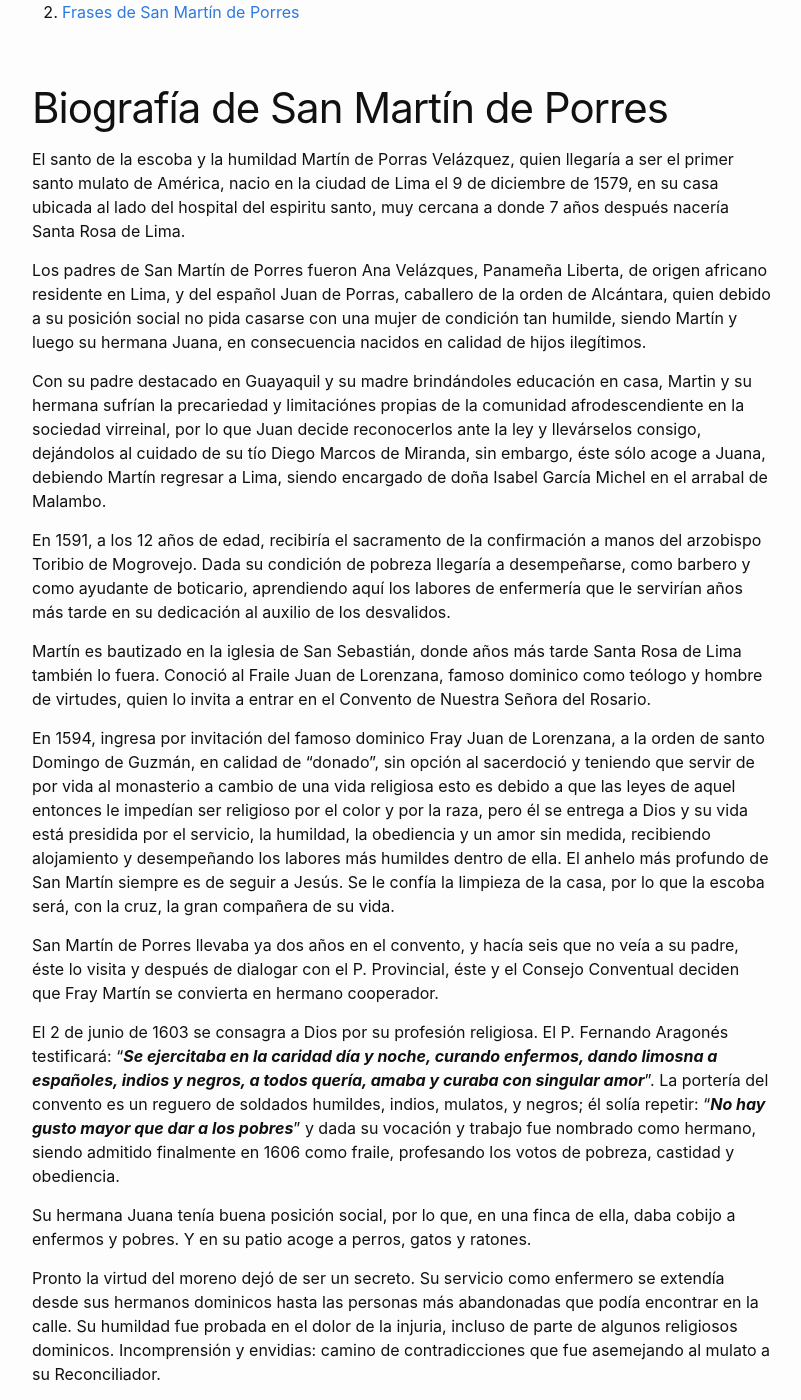
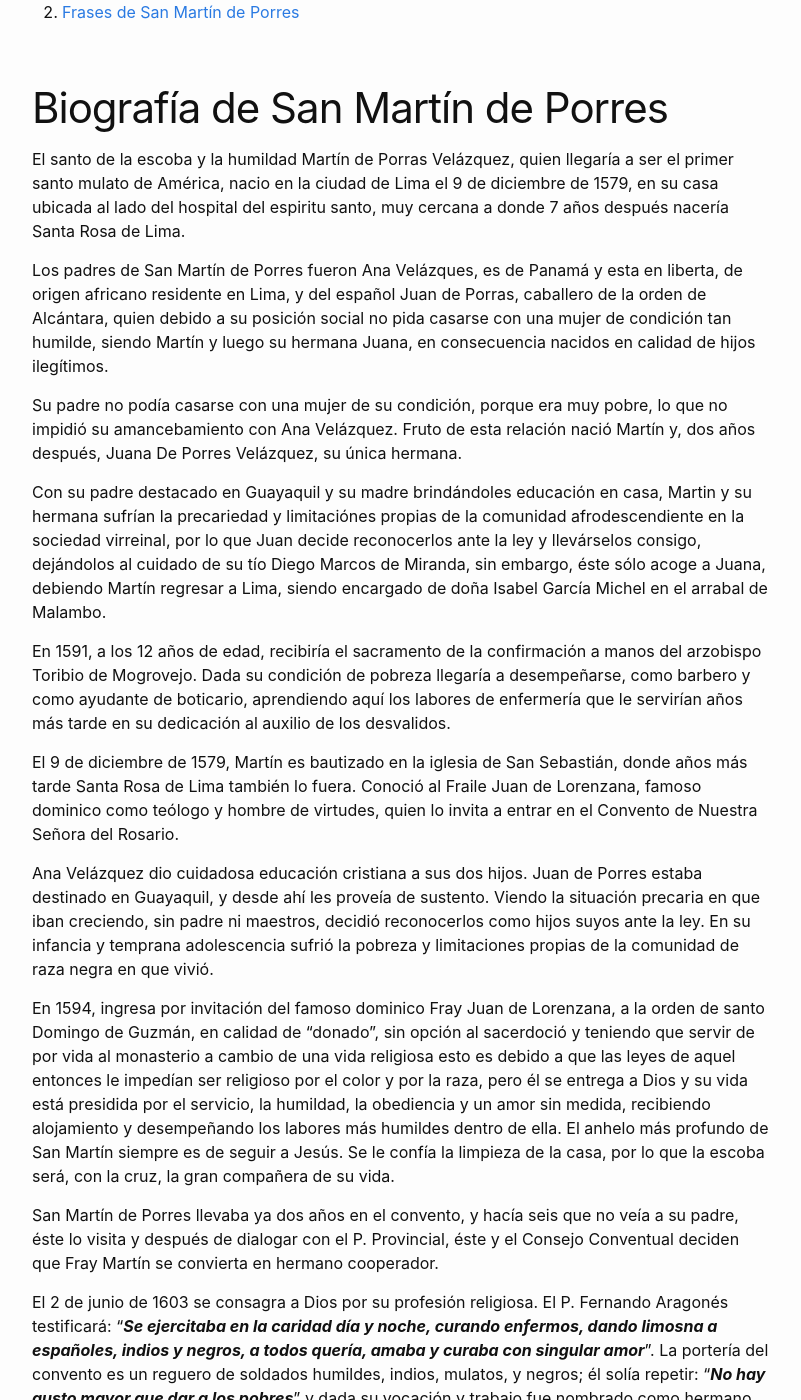
Before and after one commit to dylanmeca/dylanmeca.github.io, a Jekyll site: the page built from _posts/2021-08-10-La-vida-de-San-Martin-de-Porres.md, in a window 1280 px wide and 1400 px high, scrolled down 866 px. Shown: the whole window, without its empty margins (238-1039 px from the left). Built offline with Jekyll 4.4.1, drawn with Linux system fonts in a browser that asks for light colours; a script that is not in the unit is left out; comment, search, counter and statistics services are not loaded.

Commit message:
Update 2021-08-10-La-vida-de-San-Martin-de-Porres.md

```diff
--- a/_posts/2021-08-10-La-vida-de-San-Martin-de-Porres.md
+++ b/_posts/2021-08-10-La-vida-de-San-Martin-de-Porres.md
@@ -53,13 +53,17 @@ keywords:
 
 El santo de la escoba y la humildad Martín de Porras Velázquez, quien llegaría a ser el primer santo mulato de América, nacio en la ciudad de Lima el 9 de diciembre de 1579, en su casa ubicada al lado del hospital del espiritu santo, muy cercana a donde 7 años después nacería Santa Rosa de Lima.
 
-Los padres de San Martín de Porres fueron Ana Velázques, Panameña Liberta, de origen africano residente en Lima, y del español Juan de Porras, caballero de la orden de Alcántara, quien debido a su posición social no pida casarse con una mujer de condición tan humilde, siendo Martín y luego su hermana Juana, en consecuencia nacidos en calidad de hijos ilegítimos.
+Los padres de San Martín de Porres fueron Ana Velázques, es de Panamá y esta en liberta, de origen africano residente en Lima, y del español Juan de Porras, caballero de la orden de Alcántara, quien debido a su posición social no pida casarse con una mujer de condición tan humilde, siendo Martín y luego su hermana Juana, en consecuencia nacidos en calidad de hijos ilegítimos.
+
+Su padre no podía casarse con una mujer de su condición, porque era muy pobre, lo que no impidió su amancebamiento con Ana Velázquez. Fruto de esta relación nació Martín y, dos años después, Juana De Porres Velázquez, su única hermana.
 
 Con su padre destacado en Guayaquil y su madre brindándoles educación en casa, Martin y su hermana sufrían la precariedad y limitaciónes propias de la comunidad afrodescendiente en la sociedad virreinal, por lo que Juan decide reconocerlos ante la ley y llevárselos consigo, dejándolos al cuidado de su tío Diego Marcos de Miranda, sin embargo, éste sólo acoge a Juana, debiendo Martín regresar a Lima, siendo encargado de doña Isabel García Michel en el arrabal de Malambo.
 
 En 1591, a los 12 años de edad, recibiría el sacramento de la confirmación a manos del arzobispo Toribio de Mogrovejo. Dada su condición de pobreza llegaría a desempeñarse, como barbero y como ayudante de boticario, aprendiendo aquí los labores de enfermería que le servirían años más tarde en su dedicación al auxilio de los desvalidos.
 
-Martín es bautizado en la iglesia de San Sebastián, donde años más tarde Santa Rosa de Lima también lo fuera. Conoció al Fraile Juan de Lorenzana, famoso dominico como teólogo y hombre de virtudes, quien lo invita a entrar en el Convento de Nuestra Señora del Rosario.
+El 9 de diciembre de 1579, Martín es bautizado en la iglesia de San Sebastián, donde años más tarde Santa Rosa de Lima también lo fuera. Conoció al Fraile Juan de Lorenzana, famoso dominico como teólogo y hombre de virtudes, quien lo invita a entrar en el Convento de Nuestra Señora del Rosario.
+
+Ana Velázquez dio cuidadosa educación cristiana a sus dos hijos. Juan de Porres estaba destinado en Guayaquil, y desde ahí les proveía de sustento. Viendo la situación precaria en que iban creciendo, sin padre ni maestros, decidió reconocerlos como hijos suyos ante la ley. En su infancia y temprana adolescencia sufrió la pobreza y limitaciones propias de la comunidad de raza negra en que vivió.
 
 En 1594, ingresa por invitación del famoso dominico Fray Juan de Lorenzana, a la orden de santo Domingo de Guzmán, en calidad de "donado", sin opción al sacerdoció y teniendo que servir de por vida al monasterio a cambio de una vida religiosa esto es debido a que las leyes de aquel entonces le impedían ser religioso por el color y por la raza, pero él se entrega a Dios y su vida está presidida por el servicio, la humildad, la obediencia y un amor sin medida, recibiendo alojamiento y desempeñando los labores más humildes dentro de ella. El anhelo más profundo de San Martín siempre es de seguir a Jesús. Se le confía la limpieza de la casa, por lo que la escoba será, con la cruz, la gran compañera de su vida.
 
```
